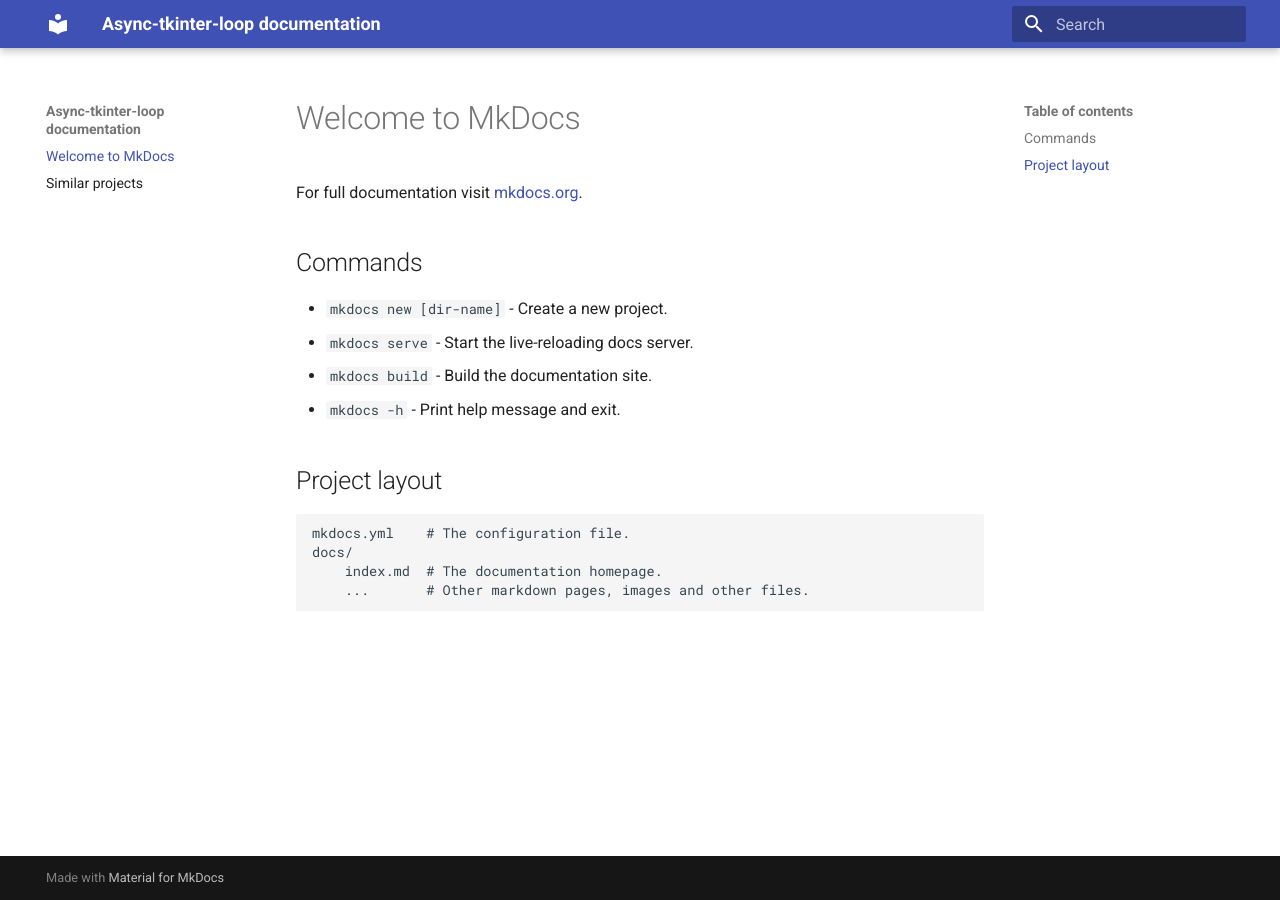
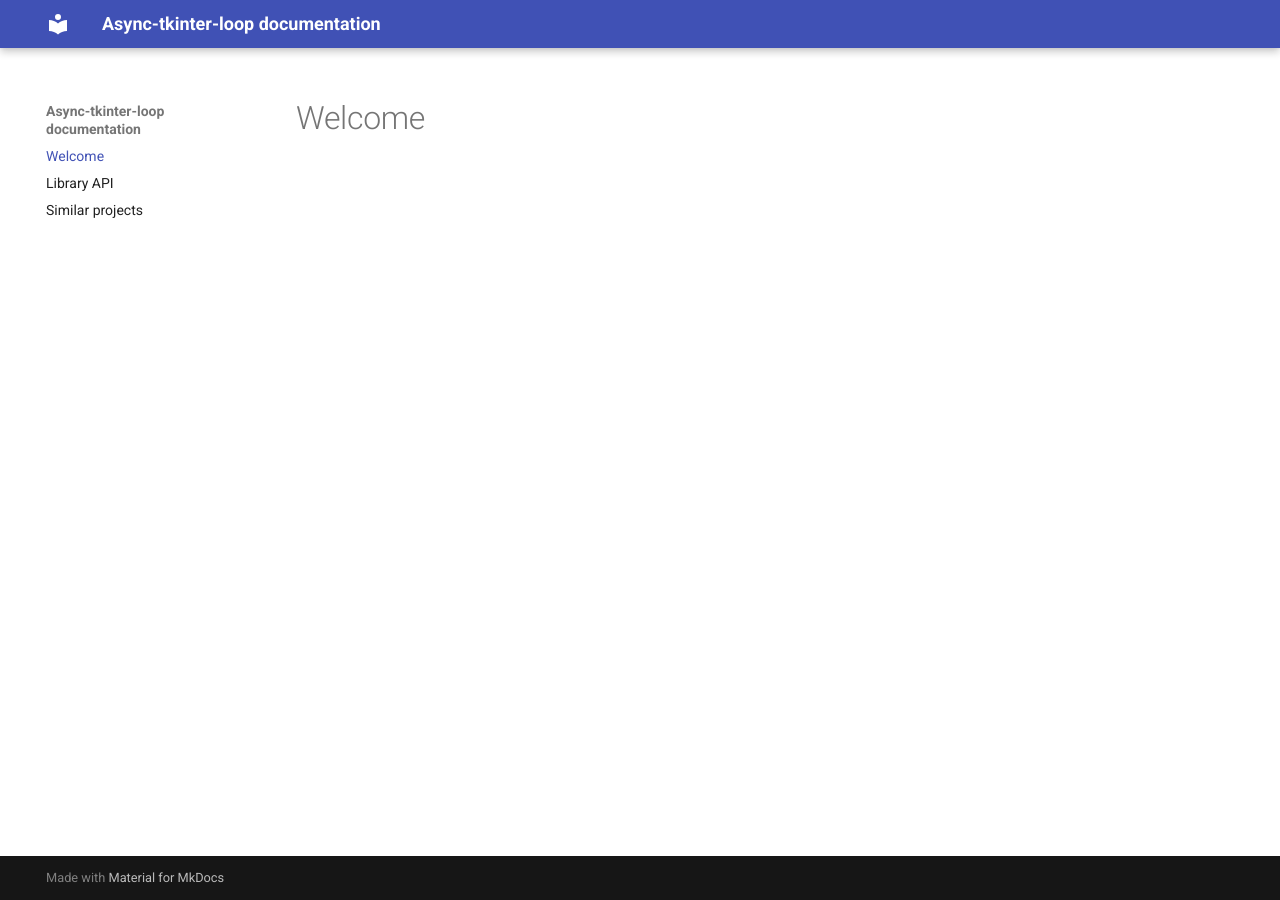
Before and after one commit to insolor/async-tkinter-loop, an MkDocs documentation site: the page built from docs/index.md, in a window 1280 px wide. Built offline with MkDocs 1.6.1 and Material for MkDocs 9.7.7, drawn with Linux system fonts in a browser that asks for light colours.

Commit message:
Basic documentation

```diff
--- /dev/null
+++ b/docs/api.md
@@ -0,0 +1,3 @@
+# Library API
+
+:::async_tkinter_loop.async_tkinter_loop
--- a/docs/index.md
+++ b/docs/index.md
@@ -1,17 +1 @@
-# Welcome to MkDocs
-
-For full documentation visit [mkdocs.org](https://www.mkdocs.org).
-
-## Commands
-
-* `mkdocs new [dir-name]` - Create a new project.
-* `mkdocs serve` - Start the live-reloading docs server.
-* `mkdocs build` - Build the documentation site.
-* `mkdocs -h` - Print help message and exit.
-
-## Project layout
-
-    mkdocs.yml    # The configuration file.
-    docs/
-        index.md  # The documentation homepage.
-        ...       # Other markdown pages, images and other files.
+# Welcome
--- a/mkdocs.yml
+++ b/mkdocs.yml
@@ -2,3 +2,6 @@
 
 theme:
   name: "material"
+
+plugins:
+  - mkdocstrings
```
